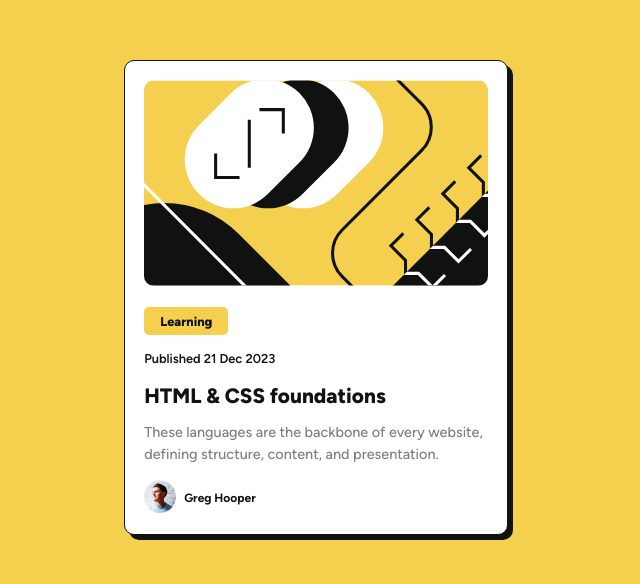
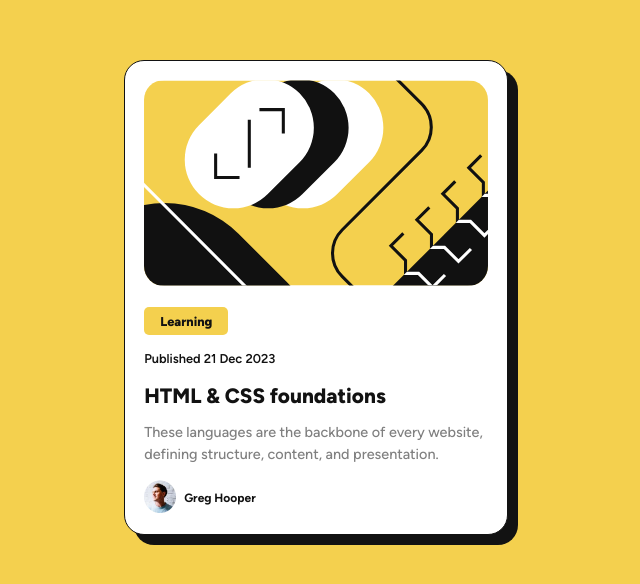
Before and after one commit to nikhilka2305/project-2-blog-preview-card, a plain HTML site: page index.html in a window 1280 px wide. Shown: the part 148-732 px from the top of the page, without its empty margins (324-964 px from the left). Drawn offline with Linux system fonts and the light colour scheme.

Commit message:
Corrected border-radius and box-shadow

```diff
--- a/styles.css
+++ b/styles.css
@@ -28,12 +28,12 @@ body {
 	background-color: var(--secondary-white);
 	padding: 1.2em;
 	width: 90%;
-	border-radius: 10px;
+	border-radius: 20px;
 	border: 1px solid var(--secondary-black);
 
 	min-width: 325px;
 	max-width: 384px;
-	box-shadow: 5px 5px var(--secondary-black);
+	box-shadow: 10px 10px var(--secondary-black);
 }
 
 .blog-click-link {
@@ -47,7 +47,7 @@ body {
 
 .blog-click-link > .blog-preview-container:hover,
 .blog-click-link:focus > .blog-preview-container {
-	box-shadow: 12px 12px var(--secondary-black);
+	box-shadow: 15px 15px var(--secondary-black);
 	border: 1px solid black;
 }
 .blog-click-link:focus {
@@ -60,7 +60,7 @@ body {
 
 .blog-image-container img {
 	width: 100%;
-	border-radius: 10px;
+	border-radius: 20px;
 }
 
 .dates-and-tags {
```
